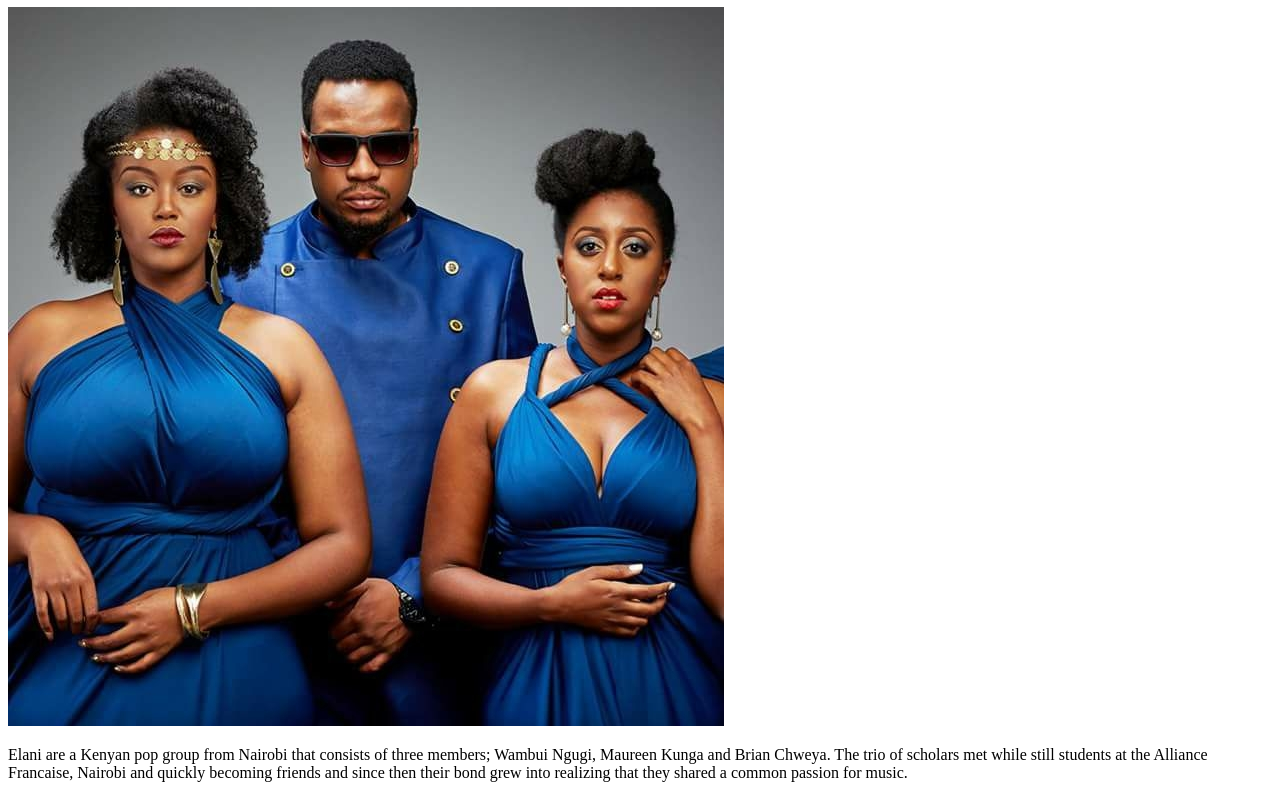
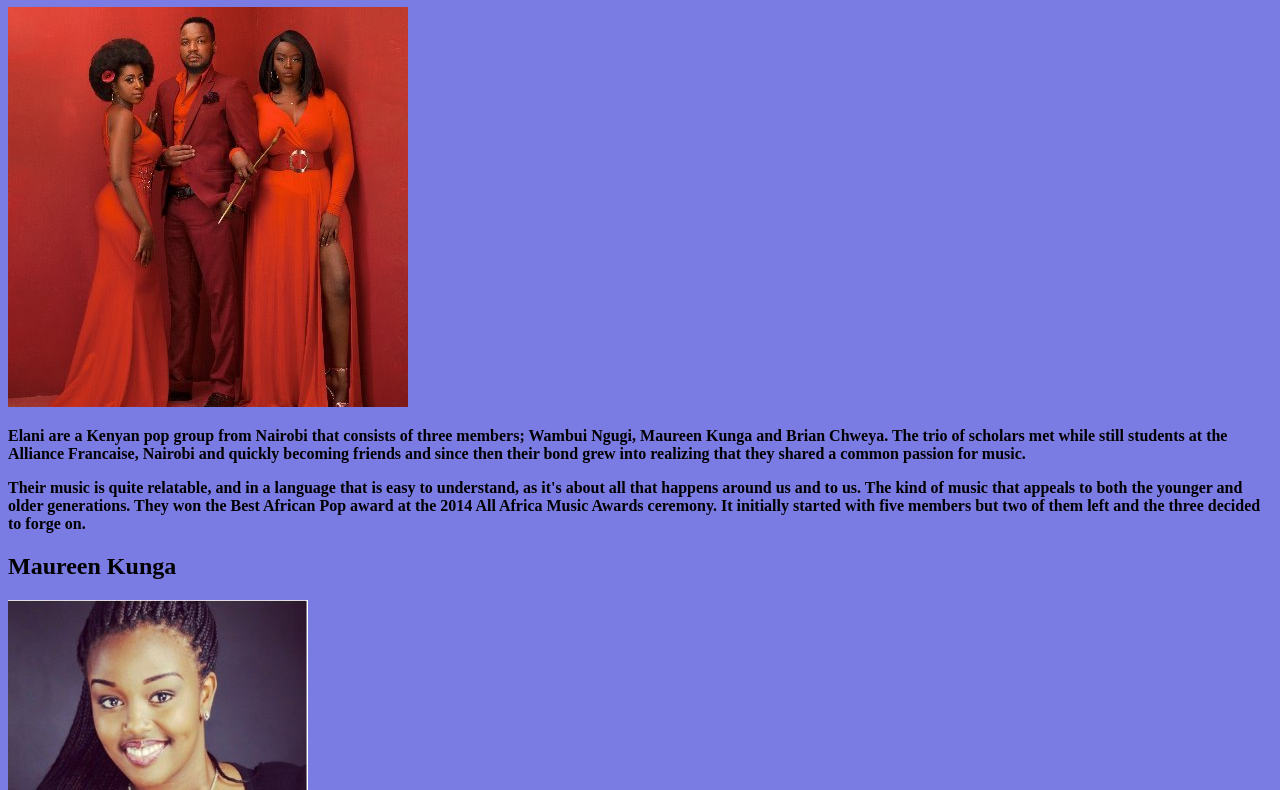
Before and after one commit to winniediana4/Favorite-band, a plain HTML site: page index.html in a window 1280 px wide. Shown: the part 73-863 px from the top of the page. Drawn offline with Linux system fonts and the light colour scheme.

Commit message:
style paragraphs

```diff
--- a/index.css
+++ b/index.css
@@ -0,0 +1,8 @@
+p{
+  color: black;
+  font-style: inherit;
+  font-weight: 600;
+}
+body{
+  background-color: rgb(123, 123, 228);
+}
--- a/index.html
+++ b/index.html
@@ -6,7 +6,7 @@
   </head>
   <body>
     <h1>Favorite Band</h1>
-    <img src="Images/elani.jpg" alt="Elani">
+    <img src="Images/elani2.jpg" alt="Elani">
     <p>Elani are a Kenyan pop group from Nairobi that consists of three members; Wambui Ngugi, Maureen Kunga and Brian Chweya. The trio of scholars met while still students at the Alliance Francaise, Nairobi and quickly becoming friends and since then their bond grew into realizing that they shared a common passion for music.</p>
     <p>Their music is quite relatable, and in a language that is easy to understand, as it's about all that happens around us and to us. The kind of music that appeals to both the younger and older generations. They won the Best African Pop award at the 2014 All Africa Music Awards ceremony. It initially started with five members but two of them left and the three decided to forge on.</p>
     <h2>Maureen Kunga</h2>
```
